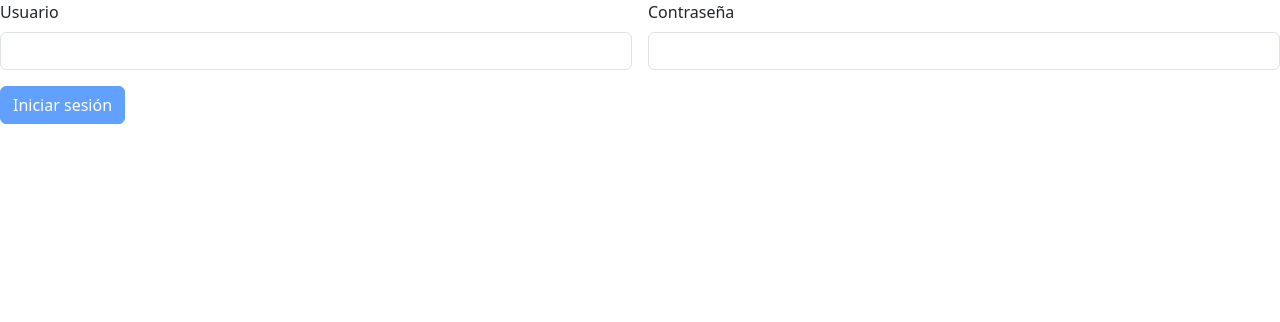
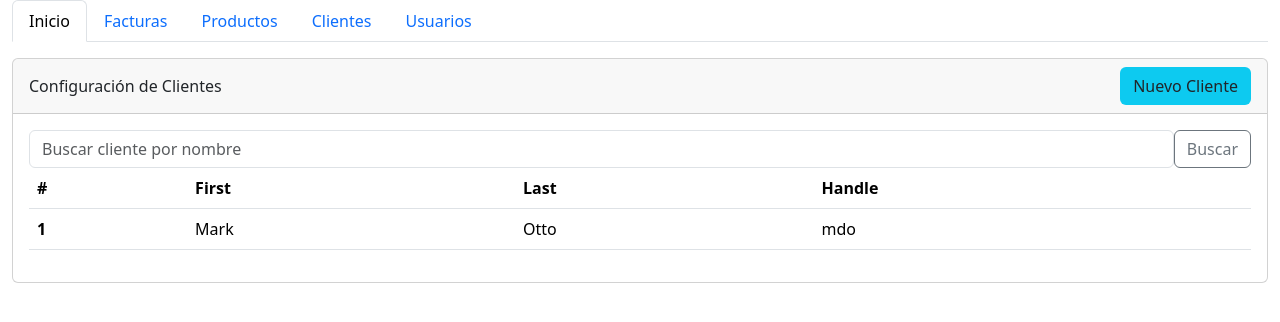
Before and after one commit to RonnyChamba/app-bg-test, an Angular app: page /clientes in a window 1280 px wide. Before the commit this address led to /login. Shown: the top 322 px of the page. Built offline with nearby package versions, Linux system fonts and the light colour scheme; no server answers.

Commit message:
temp: crear page clientes

```diff
--- a/src/app/app-routing.module.ts
+++ b/src/app/app-routing.module.ts
@@ -2,10 +2,12 @@ import { NgModule } from '@angular/core';
 import { RouterModule, Routes } from '@angular/router';
 import { LoginComponent } from './pages/login/login.component';
 import { HomeComponent } from './pages/home/home.component';
+import { ClientesComponent } from './pages/clientes/clientes.component';
 
 const routes: Routes = [
   { path: 'login', component: LoginComponent },
   { path: 'home', component: HomeComponent },
+  { path: 'clientes', component: ClientesComponent },
   { path: '**', redirectTo: 'login' }
 ];
 
--- a/src/app/app.module.ts
+++ b/src/app/app.module.ts
@@ -8,13 +8,15 @@ import {  HttpClientModule } from '@angular/common/http';
 import { ReactiveFormsModule } from '@angular/forms';
 import { HomeComponent } from './pages/home/home.component';
 import { NavbarComponent } from './shared/navbar/navbar.component';
+import { ClientesComponent } from './pages/clientes/clientes.component';
 
 @NgModule({
   declarations: [
     AppComponent,
     LoginComponent,
     HomeComponent,
-    NavbarComponent
+    NavbarComponent,
+    ClientesComponent
   ],
   imports: [
     BrowserModule,
--- /dev/null
+++ b/src/app/pages/clientes/clientes.component.html
@@ -0,0 +1,38 @@
+<div class="container-fluid">
+    <app-navbar></app-navbar>
+    <div class="card mt-3">
+        <div class="card-header d-flex justify-content-between align-items-center">
+            <span>Configuraci&oacute;n de Clientes</span>
+            <button class="btn bg-info">Nuevo Cliente</button>
+
+        </div>
+        <div class="card-body">
+
+            <div class="d-flex  justify-content-center align-items-center">
+
+                <input type="text" class="form-control" placeholder="Buscar cliente por nombre"
+                    aria-label="Buscar cliente">
+                <button class="btn btn-outline-secondary" type="button" id="button-addon2">Buscar</button>
+            </div>
+            <table class="table">
+                <thead>
+                    <tr>
+                        <th scope="col">#</th>
+                        <th scope="col">First</th>
+                        <th scope="col">Last</th>
+                        <th scope="col">Handle</th>
+                    </tr>
+                </thead>
+                <tbody>
+                    <tr>
+                        <th scope="row">1</th>
+                        <td>Mark</td>
+                        <td>Otto</td>
+                        <td>mdo</td>
+                    </tr>
+
+                </tbody>
+            </table>
+        </div>
+    </div>
+</div>
--- /dev/null
+++ b/src/app/pages/clientes/clientes.component.ts
@@ -0,0 +1,32 @@
+import { Component } from '@angular/core';
+import { catchError, of, tap } from 'rxjs';
+import { CustomerRespDTO } from 'src/app/model/customer.mode';
+import { GenericResponse } from 'src/app/model/generic-response.model';
+import { ClienteService } from 'src/app/services/cliente.service';
+
+@Component({
+  selector: 'app-clientes',
+  templateUrl: './clientes.component.html',
+  styleUrls: ['./clientes.component.css']
+})
+export class ClientesComponent {
+
+  customers: CustomerRespDTO[] = [];
+  constructor(private readonly customerService: ClienteService) { }
+  ngOnInit(): void {
+    this.getClientes();
+  }
+  getClientes(filter: string = ''): void {
+    this.customerService.getClientes(filter)
+    .pipe(
+      tap((response: GenericResponse<CustomerRespDTO[]>) => {
+        console.log('response', response);
+      }),
+      catchError((error) => {
+        console.error('Error fetching customers', error);
+        return of(null);
+      }
+    )
+    ).subscribe();
+  }
+}
--- /dev/null
+++ b/src/app/services/cliente.service.ts
@@ -0,0 +1,22 @@
+import { HttpClient } from '@angular/common/http';
+import { Injectable } from '@angular/core';
+import { Observable } from 'rxjs';
+import { environment } from 'src/environments/environment';
+import { GenericResponse } from '../model/generic-response.model';
+import { CustomerRespDTO } from '../model/customer.mode';
+
+@Injectable({
+  providedIn: 'root'
+})
+export class ClienteService {
+
+  private urlMicro = environment.urlMicro;
+   constructor(private readonly httpClient: HttpClient) {
+    }
+
+
+  getClientes(filter: string): Observable<GenericResponse<CustomerRespDTO[]>> {
+    return this.httpClient.get<GenericResponse<CustomerRespDTO[]>>(`${this.urlMicro}/customers?name=${filter}`);
+
+  }
+}
--- a/src/app/shared/navbar/navbar.component.html
+++ b/src/app/shared/navbar/navbar.component.html
@@ -10,7 +10,7 @@
     </li>
     <li class="nav-item">
       <!-- <a class="nav-link disabled" href="#" tabindex="-1" aria-disabled="true">Disabled</a> -->
-      <a class="nav-link" href="#">Clientes</a>
+      <a class="nav-link" href="/clientes">Clientes</a>
     </li>
     <li class="nav-item">
         <a class="nav-link" href="#">Usuarios</a>
--- a/src/environments/environment.ts
+++ b/src/environments/environment.ts
@@ -1,4 +1,4 @@
 export const environment = {
     production: false,
-    urlMicro : "http://localhost:5041/api/v1",
+    urlMicro : "https://localhost:7198/api/v1",
   };
```
Also changed, not shown: src/app/model/customer.mode.ts (added, +9 -0 lines), src/app/pages/clientes/clientes.component.css (added), 2 other files (tests, documents, lock files or other folders).
